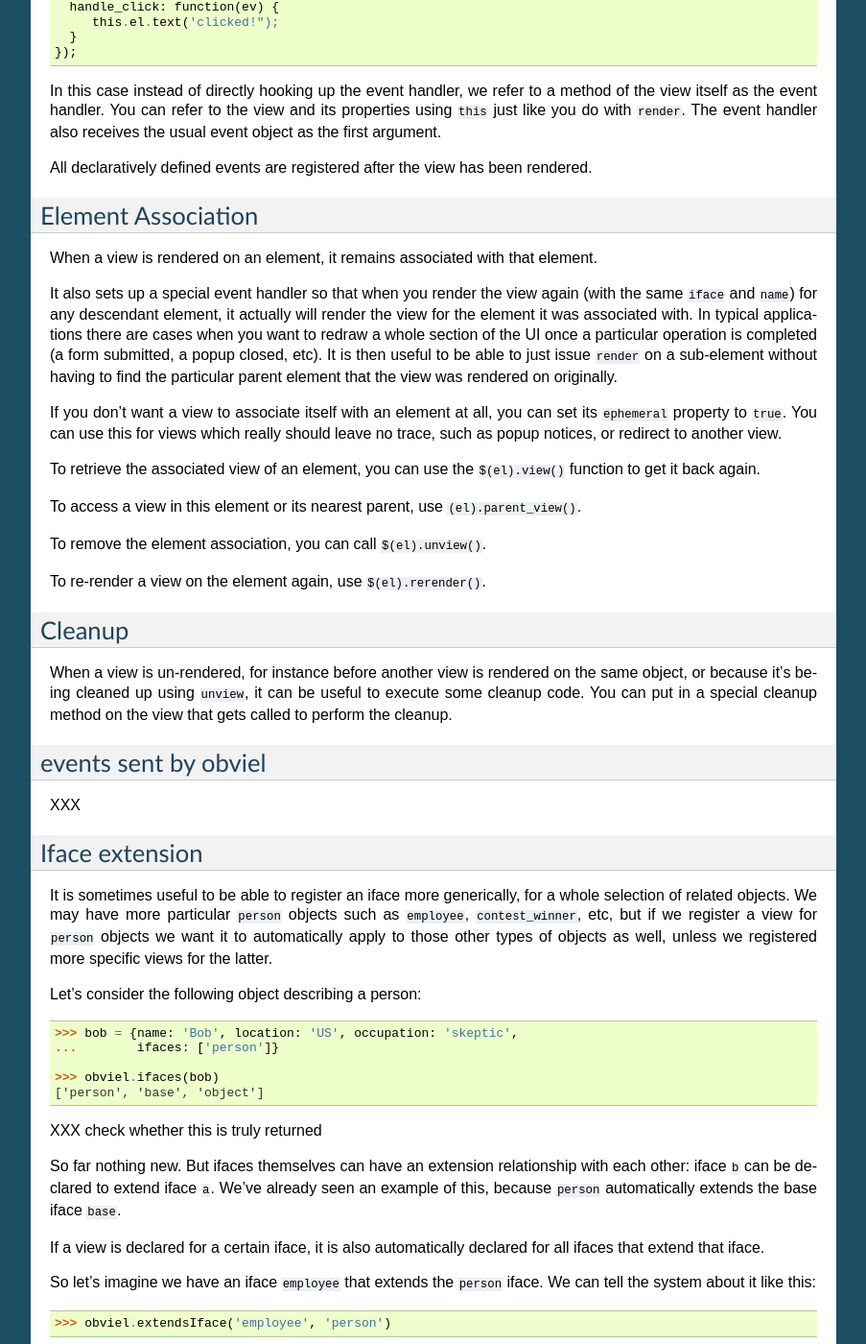
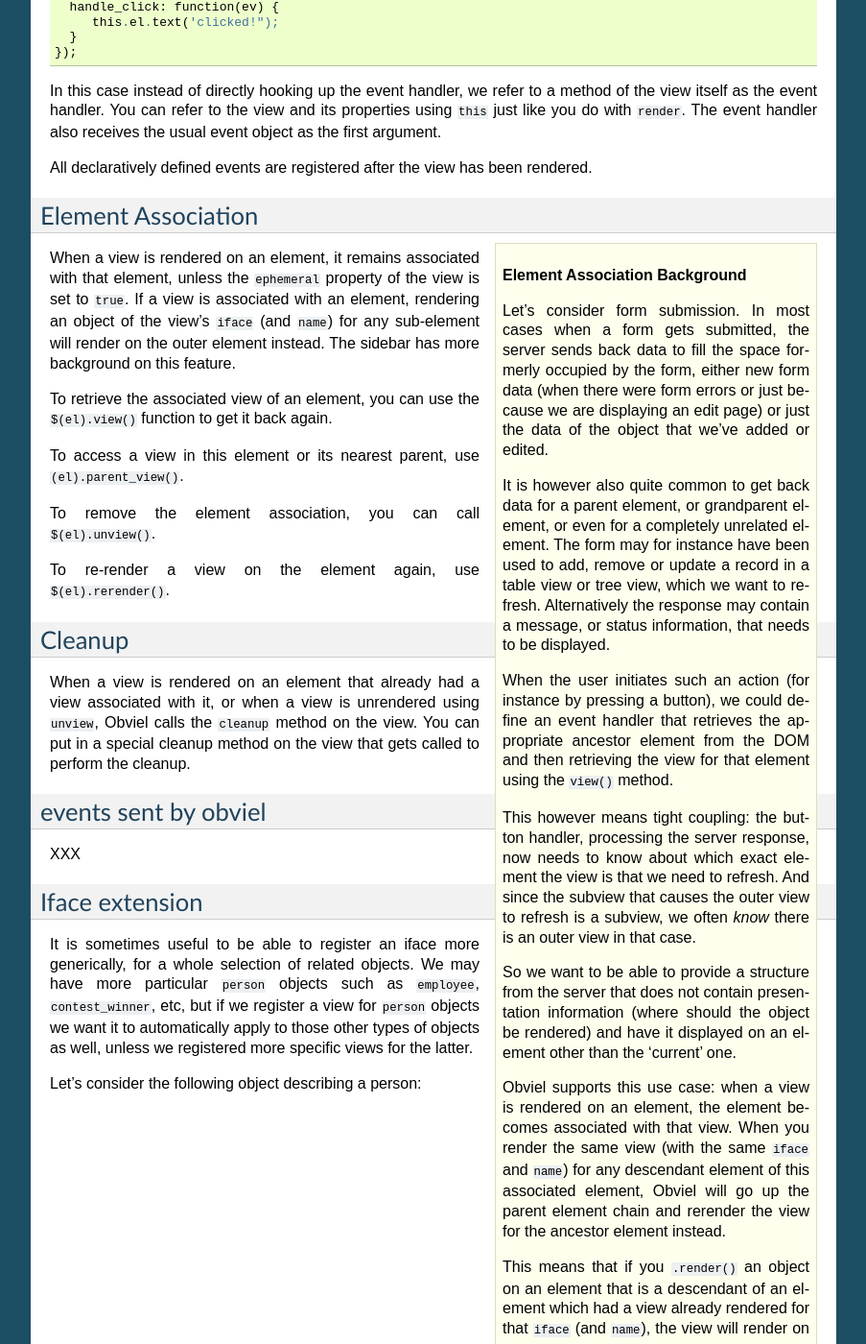
Before and after one commit to obviel/obviel, a Sphinx documentation site: the page built from doc/manual.txt, in a window 1280 px wide and 1400 px high, scrolled down 13046 px. Shown: the whole window at 96% size, without its empty margins (198-1101 px from the left). Built offline with Sphinx 7.4.7, drawn with Linux system fonts in a browser that asks for light colours; pages that are not in the unit, such as notebooks, are missing from menus; some of the changed text lies outside the part shown.

Commit message:
remove some old stuff, salvaging what we can and integrating it into main manual.

```diff
--- a/doc/manual.txt
+++ b/doc/manual.txt
@@ -509,7 +509,7 @@ So Obviel's understanding of hyperlinks gives us more cool things:
 
 * even more flexibility -- you can create URLs that return an object
   *with a different* iface depending on the circumstances, changing
-  *the behavior of the user interface on the fly.
+  the behavior of the user interface on the fly.
 
 * looser coupling between server and client - Obviel's understanding
   of hyperlinks increases your ability to create such loose coupling.
@@ -814,23 +814,61 @@ been rendered.
 Element Association
 -------------------
 
+.. sidebar:: Element Association Background
+
+  Let's consider form submission. In most cases when a form gets
+  submitted, the server sends back data to fill the space formerly
+  occupied by the form, either new form data (when there were form
+  errors or just because we are displaying an edit page) or just the
+  data of the object that we've added or edited.
+
+  It is however also quite common to get back data for a parent
+  element, or grandparent element, or even for a completely unrelated
+  element. The form may for instance have been used to add, remove or
+  update a record in a table view or tree view, which we want to
+  refresh. Alternatively the response may contain a message, or status
+  information, that needs to be displayed.
+
+  When the user initiates such an action (for instance by pressing a button),
+  we could define an event handler that retrieves the appropriate ancestor
+  element from the DOM and then retrieving the view for that element using
+  the ``view()`` method.
+
+  This however means tight coupling: the button handler, processing
+  the server response, now needs to know about which exact element the
+  view is that we need to refresh. And since the subview that causes
+  the outer view to refresh is a subview, we often *know* there is an
+  outer view in that case.
+
+  So we want to be able to provide a structure from the server that
+  does not contain presentation information (where should the object
+  be rendered) and have it displayed on an element other than the
+  'current' one.
+
+  Obviel supports this use case: when a view is rendered on an
+  element, the element becomes associated with that view. When you
+  render the same view (with the same ``iface`` and ``name``) for any
+  descendant element of this associated element, Obviel will go up the
+  parent element chain and rerender the view for the ancestor element
+  instead.
+
+  This means that if you ``.render()`` an object on an element that is
+  a descendant of an element which had a view already rendered for
+  that ``iface`` (and ``name``), the view will render on *that*
+  element, not the current context element you supply to Obviel.
+
+  In some cases element association is not desirable. If you don't
+  want a view to associate itself with an element at all, you can set
+  its ``ephemeral`` property to ``true``. You can use this for views
+  which really should leave no trace, such as popup notices, or
+  redirect to another view.
+
 When a view is rendered on an element, it remains associated with that
-element.
-
-It also sets up a special event handler so that when you render the
-view again (with the same ``iface`` and ``name``) for any descendant
-element, it actually will render the view for the element it was
-associated with. In typical applications there are cases when you want
-to redraw a whole section of the UI once a particular operation is
-completed (a form submitted, a popup closed, etc). It is then useful
-to be able to just issue ``render`` on a sub-element without having to
-find the particular parent element that the view was rendered on
-originally.
-
-If you don't want a view to associate itself with an element at all,
-you can set its ``ephemeral`` property to ``true``. You can use this
-for views which really should leave no trace, such as popup notices,
-or redirect to another view.
+element, unless the ``ephemeral`` property of the view is set to
+``true``. If a view is associated with an element, rendering an object
+of the view's ``iface`` (and ``name``) for any sub-element will render
+on the outer element instead. The sidebar has more background on this
+feature.
 
 To retrieve the associated view of an element, you can use the
 ``$(el).view()`` function to get it back again.
@@ -845,10 +883,11 @@ To re-render a view on the element again, use ``$(el).rerender()``.
 Cleanup
 -------
 
-When a view is un-rendered, for instance before another view is rendered
-on the same object, or because it's being cleaned up using ``unview``,
-it can be useful to execute some cleanup code. You can put in a special
-cleanup method on the view that gets called to perform the cleanup.
+When a view is rendered on an element that already had a view
+associated with it, or when a view is unrendered using ``unview``,
+Obviel calls the ``cleanup`` method on the view. You can put in a
+special cleanup method on the view that gets called to perform the
+cleanup.
 
 events sent by obviel
 ---------------------
```
Also changed, not shown: doc/old.txt (deleted, +0 -75 lines), doc/parent-render.txt (deleted, +0 -282 lines).
